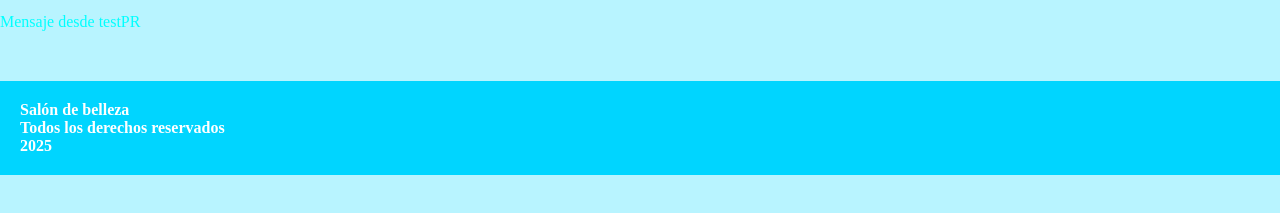
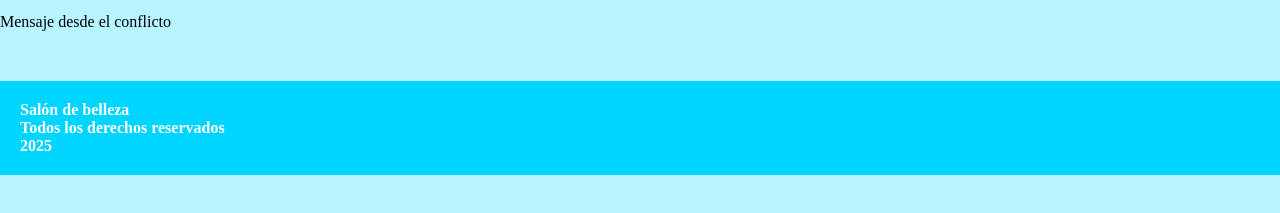
Before and after one commit to AndreaM-95/Clases-ADSO, a plain HTML site: page index.html in a window 1280 px wide. Shown: the part 523-736 px from the top of the page. Drawn offline with Linux system fonts and the light colour scheme; a web font is replaced by a local one.

Commit message:
Inicio conflicto

```diff
--- a/index.html
+++ b/index.html
@@ -42,9 +42,11 @@
             </section>
 
             <section>
-                <p style="color: aqua;">Mensaje desde testPR</p>
+                <p>Mensaje desde el conflicto</p>
             </section>
         </main>
+
+
 
         <footer>
             <p>Salón de belleza</p>
```
